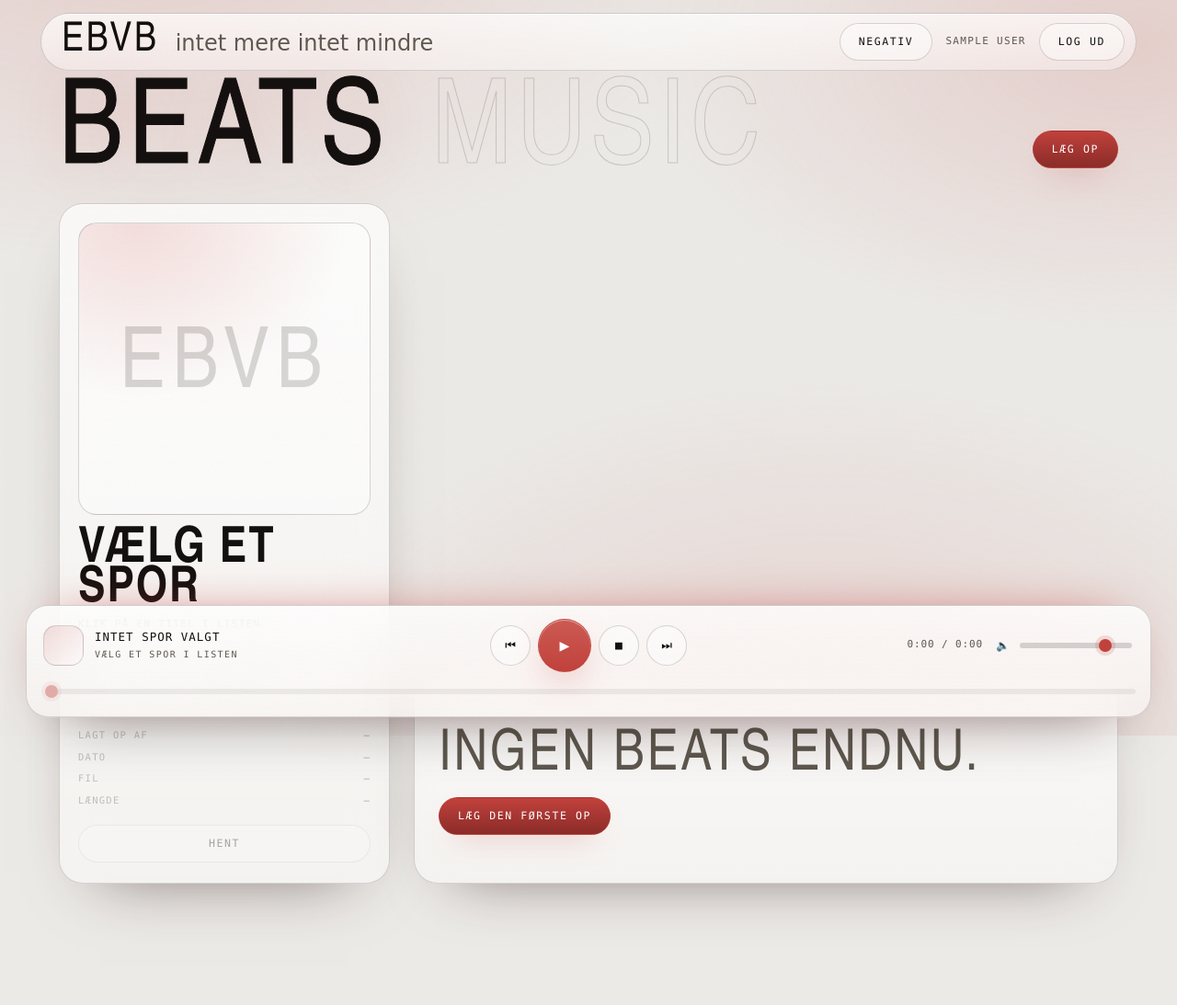
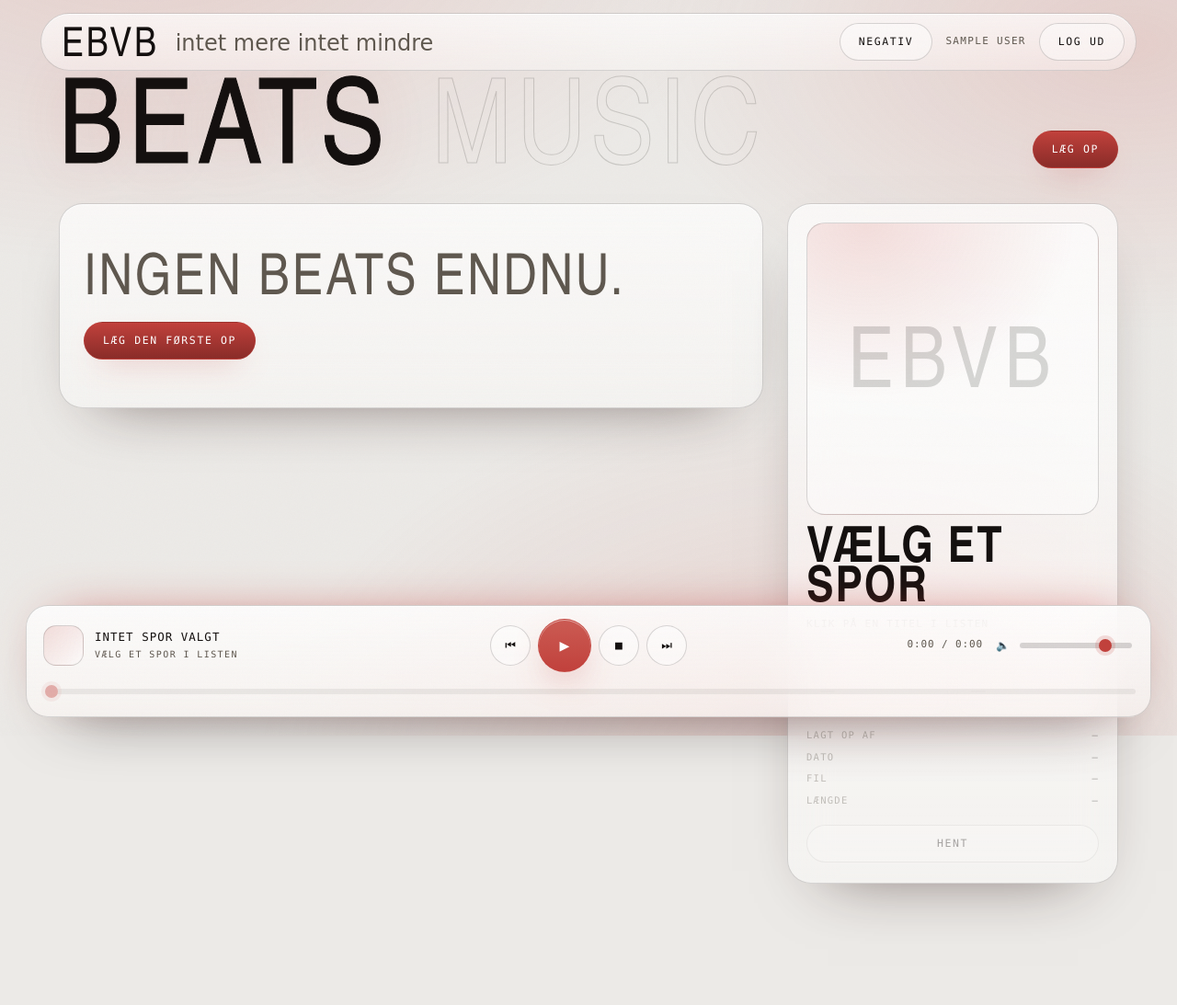
Before and after one commit to Cantbelucas/EBVBDK, a Flask app: page /beats in a window 1280 px wide. Shown: the whole page at 92% size. Run offline with Flask 3, Linux system fonts and the light colour scheme; the visitor is signed in with stand-in values (Sample User, id 1); data comes from the database, SQL or seed files in the repository; data that the repository does not hold is empty; some web fonts are replaced.

Commit message:
EBVB: pladen til hoejre, og maerket centreret i baren
Over 900px staar listen nu til venstre og detaljepladen til hoejre.
Kraever flex-wrap: nowrap, for med wrap-reverse styrer order ogsaa
hvilken linje der havner overst - og under 900px skal listen stadig
ligge over pladen. Mobilen er uaendret.

Six Caps saetter sit blaek hojt i em-boksen, fordi skriften ingen
underlaengder har. Boksen var centreret i masthead-baren, men blaekket
sad 11px for hojt. 0.13em ned giver 13px luft over og 14px under.

Co-Authored-By: Claude Opus 5 <noreply@anthropic.com>

```diff
--- a/ebvb/static/styles.css
+++ b/ebvb/static/styles.css
@@ -203,6 +203,7 @@ h1, h2, h3, p, fieldset, legend { margin: 0; padding: 0; border: 0; }
 }
 
 .masthead__mark { display: flex; align-items: baseline; gap: 18px; }
+.masthead .wordmark { position: relative; top: 0.13em; }
 .masthead .motto { display: none; }
 @media (min-width: 860px) { .masthead .motto { display: block; } }
 
@@ -321,6 +322,15 @@ h1, h2, h3, p, fieldset, legend { margin: 0; padding: 0; border: 0; }
   flex-wrap: wrap-reverse;
   align-items: flex-start;
   gap: clamp(16px, 2.4vw, 26px);
+}
+
+@media (min-width: 900px) {
+  /* Listen til venstre, pladen til hoejre. nowrap er noedvendig for at
+     order overhovedet betyder noget her - med wrap-reverse styrer den
+     ogsaa hvilken linje der havner overst. */
+  .stage { flex-wrap: nowrap; }
+  .lists { order: 1; }
+  .plate { order: 2; }
 }
 
 /* ---------- Detaljepanelet ---------- */
```
